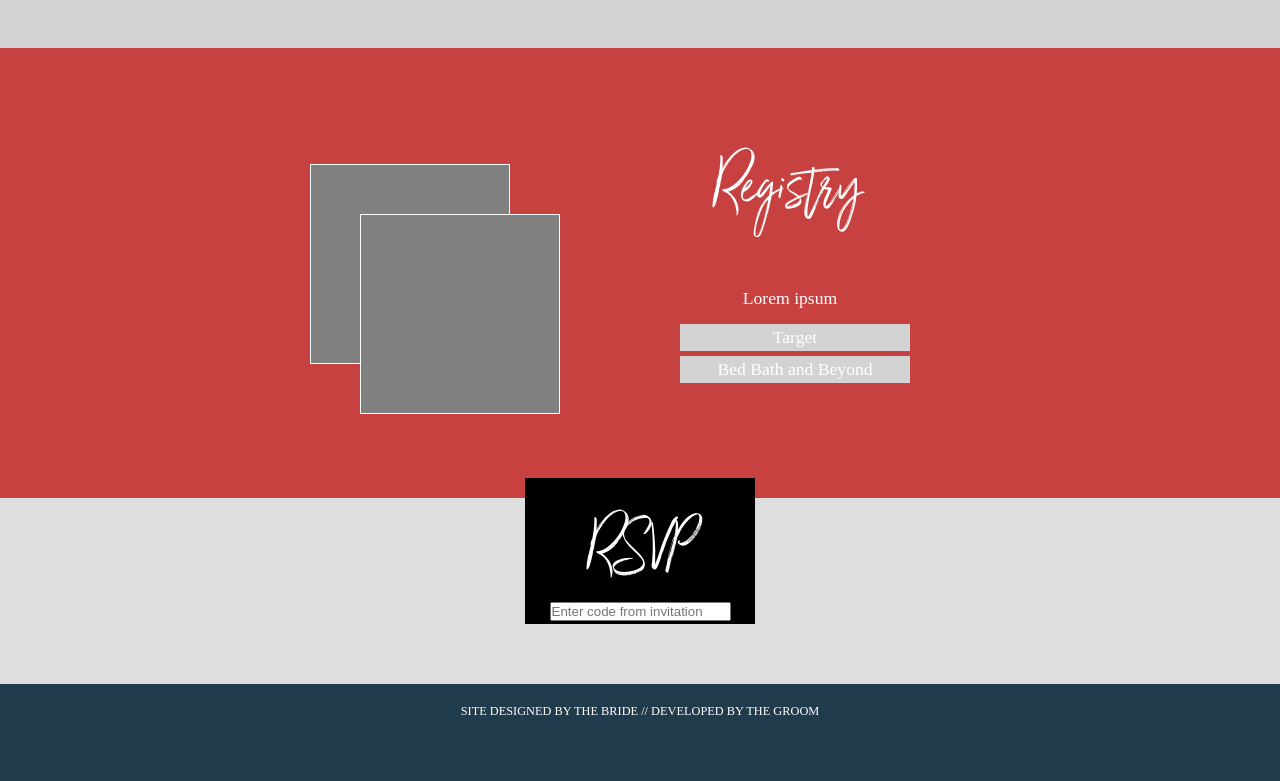
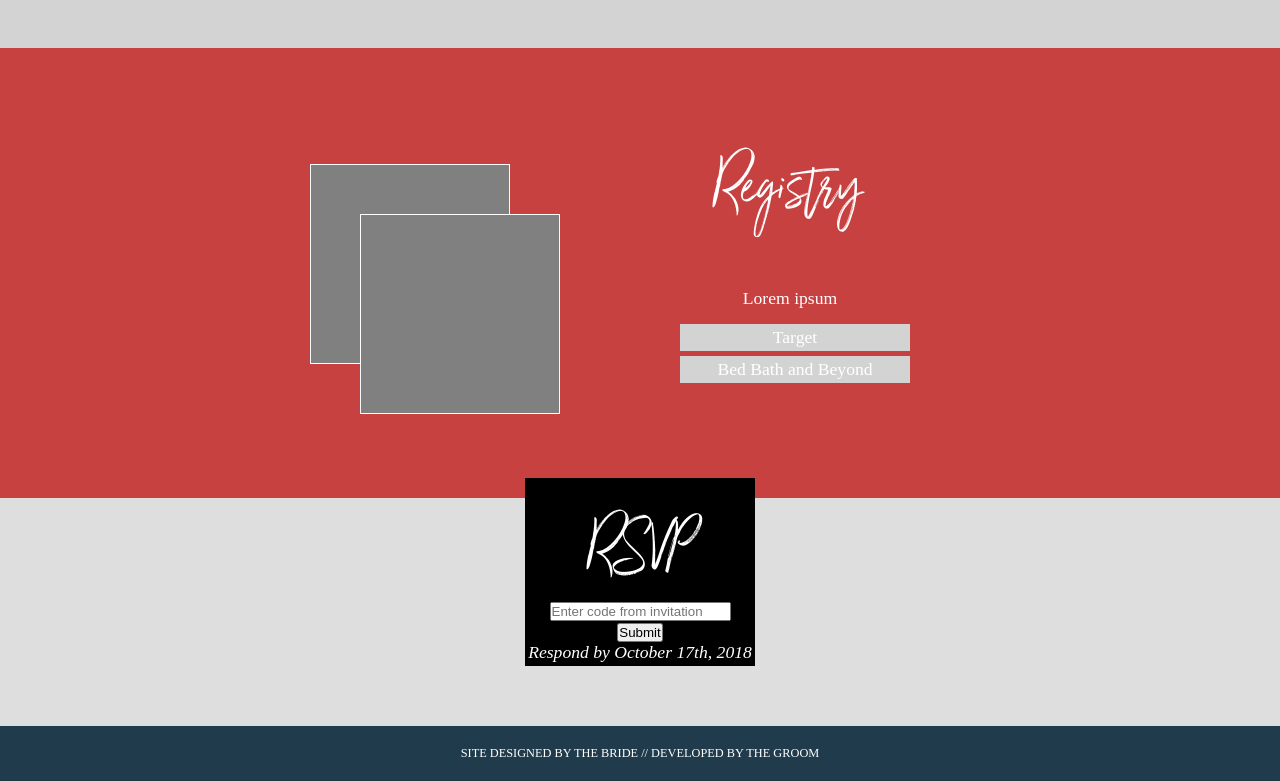
Before and after one commit to jbanass/jojo-wedding, an Angular app: page / in a window 1280 px wide. Shown: the part 3728-4509 px from the top of the page. Before the commit the page ends 4467 px from the top, so only its background shows below. Built offline with nearby package versions, Linux system fonts and the light colour scheme; a web font is replaced by a local one.

Commit message:
rsvp control additions

```diff
--- a/src/app/rsvp/rsvp.component.html
+++ b/src/app/rsvp/rsvp.component.html
@@ -1,6 +1,12 @@
 <div class="rsvp-container">
     <div class="square-container rsvp-info">
         <h1 class="section-header rsvp-header">RSVP</h1>
-        <input placeholder="Enter code from invitation" />
+        <form>
+            <input placeholder="Enter code from invitation" />
+            <button>Submit</button>
+            <p>
+                <i>Respond by October 17th, 2018</i>
+            </p>
+        </form>
     </div>
 </div>
```
